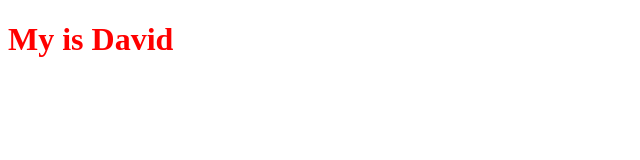
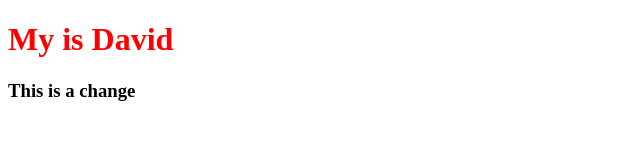
Before and after one commit to foobarHack2017/Test-Do-Not-Fork, a plain HTML site: page index.html in a window 1280 px wide. Shown: the whole page, without its empty margins (0-640 px from the left). Drawn offline with Linux system fonts and the light colour scheme.

Commit message:
Added h3 tag

```diff
--- a/index.html
+++ b/index.html
@@ -7,6 +7,7 @@
   </head>
   <body>
     <h1>My is David</h1>
+    <h3>This is a change</h3>
 
     <script src="main.js" charset="utf-8"></script>
   </body>
```
